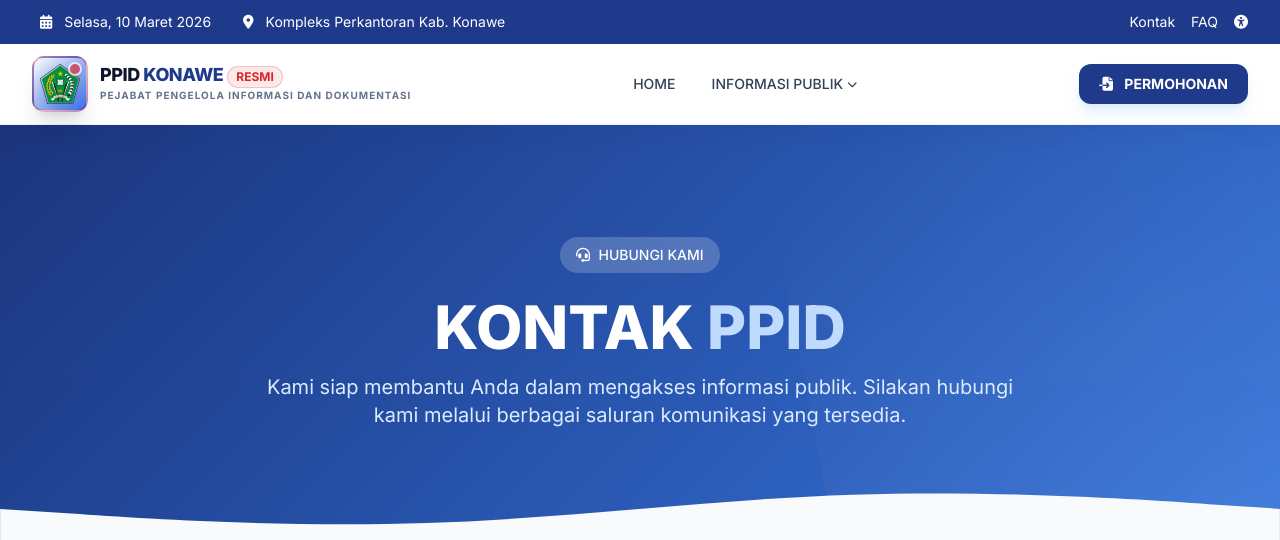
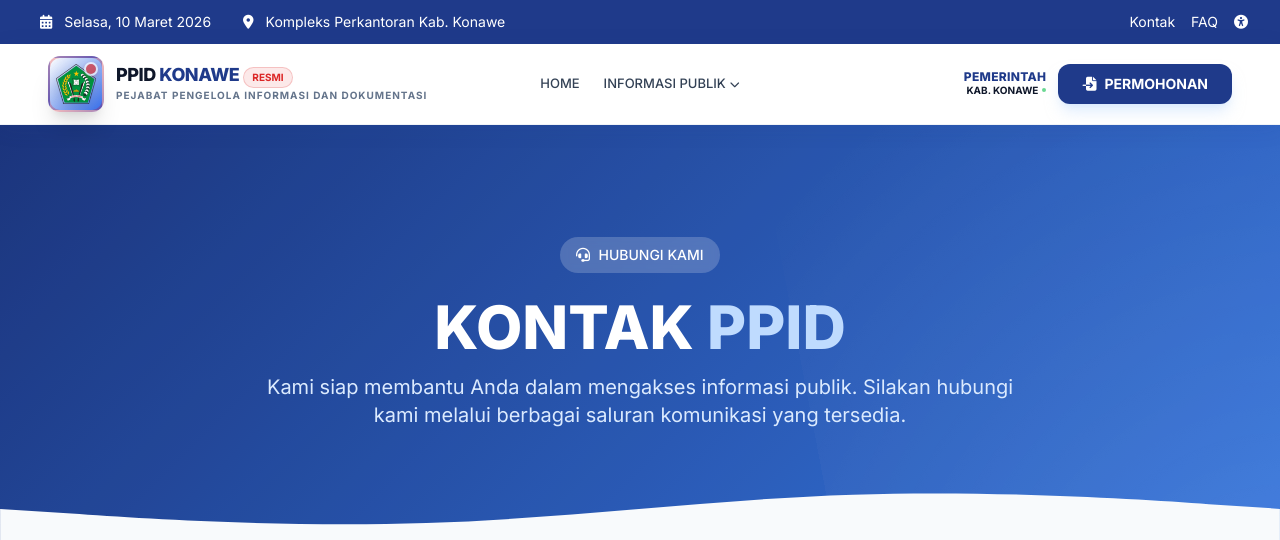
Before and after one commit to develop-konawe/ppid, a Laravel app: page /kontak in a window 1280 px wide. Shown: the top 540 px of the page. Run offline with Laravel 12, Linux system fonts and the light colour scheme; data that the repository does not hold is empty; parts of the project's set-up code (start-up, migrations or seed data) failed here and were passed over; some libraries are stand-ins or nearby versions.

Commit message:
Perbaikan header menu

```diff
--- a/resources/views/layouts/app.blade.php
+++ b/resources/views/layouts/app.blade.php
@@ -181,15 +181,10 @@
         }
 
 
-
         .mobile-menu {
             max-height: 0;
             overflow: hidden;
-            transition: max-height 0.3s ease-out;
-        }
-
-        .mobile-menu.active {
-            max-height: 500px;
+            transition: max-height 0.4s ease-in-out;
         }
 
         *:focus {
@@ -588,5 +583,76 @@
 </script>
 
 @stack('scripts')
+
+<script>
+    document.addEventListener('DOMContentLoaded', function () {
+        // --- 1. Logika Menu Utama (Buka/Tutup Keseluruhan) ---
+        const mobileBtn = document.getElementById('mobile-menu-toggle');
+        const mobileMenu = document.getElementById('mobile-menu');
+        const hamburgerLines = mobileBtn.querySelectorAll('span');
+
+        mobileBtn.addEventListener('click', function () {
+            const isMenuOpen = mobileMenu.classList.contains('opacity-100');
+
+            if (!isMenuOpen) {
+                // TAMPILKAN MENU: Hilangkan class yang menyembunyikan, tambahkan animasi
+                mobileMenu.classList.remove('opacity-0', 'invisible', '-translate-y-2');
+                mobileMenu.classList.add('opacity-100', 'visible', 'translate-y-0');
+
+                // Animasi icon jadi (X)
+                hamburgerLines[0].classList.add('rotate-45', 'translate-y-2');
+                hamburgerLines[1].classList.add('opacity-0');
+                hamburgerLines[2].classList.add('-rotate-45', '-translate-y-2');
+            } else {
+                // SEMBUNYIKAN MENU
+                mobileMenu.classList.remove('opacity-100', 'visible', 'translate-y-0');
+                mobileMenu.classList.add('opacity-0', 'invisible', '-translate-y-2');
+
+                // Animasi icon kembali ke hamburger
+                hamburgerLines[0].classList.remove('rotate-45', 'translate-y-2');
+                hamburgerLines[1].classList.remove('opacity-0');
+                hamburgerLines[2].classList.remove('-rotate-45', '-translate-y-2');
+
+                // Tutup otomatis semua dropdown yang sedang terbuka (opsional tapi disarankan)
+                setTimeout(() => {
+                    document.querySelectorAll('.mobile-submenu').forEach(sub => {
+                        sub.style.maxHeight = null;
+                        sub.classList.remove('py-2'); // hilangkan padding
+                    });
+                    document.querySelectorAll('.mobile-dropdown-toggle i').forEach(icon => {
+                        icon.classList.remove('rotate-180');
+                    });
+                }, 300); // tunggu animasi slide up selesai
+            }
+        });
+
+
+        // --- 2. Logika Dropdown Submenu (Accordion) ---
+        const dropdownToggles = document.querySelectorAll('.mobile-dropdown-toggle');
+
+        dropdownToggles.forEach(btn => {
+            btn.addEventListener('click', function (e) {
+                e.preventDefault();
+                const submenu = this.nextElementSibling;
+                const icon = this.querySelector('i');
+
+                // Putar Ikon Panah
+                icon.classList.toggle('rotate-180');
+
+                // Animasi Accordion (Buka/Tutup)
+                if (submenu.style.maxHeight) {
+                    // Jika sudah terbuka, maka tutup
+                    submenu.style.maxHeight = null;
+                    // Hapus padding agar tidak bersisa ruang kosong
+                    setTimeout(() => submenu.classList.remove('py-2'), 300);
+                } else {
+                    // Tambahkan padding, lalu hitung tinggi scroll agar muncul animasi slide-down
+                    submenu.classList.add('py-2');
+                    submenu.style.maxHeight = submenu.scrollHeight + 16 + "px"; // +16px untuk mengcover padding
+                }
+            });
+        });
+    });
+</script>
 </body>
 </html>
--- a/resources/views/layouts/part/header.blade.php
+++ b/resources/views/layouts/part/header.blade.php
@@ -13,18 +13,19 @@
 @endphp
 
 <header class="glass-nav sticky top-0 z-50 border-b border-slate-200/50">
-    <div class="max-w-7xl mx-auto px-4 md:px-8">
-        <nav class="py-3 flex justify-between items-center">
-            <!-- Logo & Government Title -->
-            <div class="flex items-center gap-4">
+    <div class="max-w-[1640px] mx-auto px-4 md:px-8 xl:px-12">
+
+        <nav class="py-3 flex justify-between items-center w-full gap-6 lg:gap-12 xl:gap-20">
+
+            <div class="flex-1 flex items-center justify-start shrink-0">
                 <a href="{{ route('home') }}" class="flex items-center gap-3 group">
                     <div class="logo-container relative">
-                        <div class="w-14 h-14 gov-badge-modern rounded-xl flex items-center justify-center shadow-xl hover-lift">
+                        <div class="w-12 h-12 md:w-14 md:h-14 gov-badge-modern rounded-xl flex items-center justify-center shadow-xl hover-lift">
                             <div class="relative">
                                 <img
                                     src="{{ asset('image/logo_konawe.png') }}"
                                     alt="Logo Kabupaten Konawe"
-                                    class="w-10 h-10 object-contain logo-konawe"
+                                    class="w-8 h-8 md:w-10 md:h-10 object-contain logo-konawe"
                                     loading="eager"
                                 />
                                 <div class="badge-indicator"></div>
@@ -37,33 +38,33 @@
                             <h1 class="text-lg font-black text-dark leading-none tracking-tight">
                                 PPID <span class="text-primary">KONAWE</span>
                             </h1>
-                            <span class="text-xs font-bold text-secondary px-2 py-0.5 bg-secondary/10 rounded-full border border-secondary/20 animate-pulse-slow">
+                            <span class="text-[10px] font-bold text-secondary px-2 py-0.5 bg-secondary/10 rounded-full border border-secondary/20 animate-pulse-slow">
                                 RESMI
                             </span>
                         </div>
-                        <p class="text-[10px] font-bold text-slate-500 tracking-widest uppercase">
+                        <p class="text-[9px] md:text-[10px] font-bold text-slate-500 tracking-widest uppercase">
                             Pejabat Pengelola Informasi dan Dokumentasi
                         </p>
                     </div>
                 </a>
             </div>
 
-            <!-- Desktop Navigation -->
-            <ul class="hidden lg:flex items-center gap-1 font-medium text-sm text-slate-700">
+            <div class="hidden lg:flex justify-center items-center shrink-0">
+                <ul class="flex items-center font-medium text-[12px] xl:text-[13px] 2xl:text-sm text-slate-700">
                     {{-- HOME MENU --}}
                     <li>
                         <a
                             href="{{ route('home') }}"
-                        class="px-4 py-3 {{ $currentRoute == 'home' ? 'text-primary border-b-2 border-primary' : 'hover:text-primary' }} hover:bg-primary-subtle transition-soft rounded-t-lg hover-lift inline-block"
+                            class="px-2 xl:px-3 py-3 {{ $currentRoute == 'home' ? 'text-primary border-b-2 border-primary' : 'hover:text-primary' }} hover:bg-primary-subtle transition-soft rounded-t-lg hover-lift inline-block whitespace-nowrap"
                         >
                             HOME
                         </a>
                     </li>
 
-                {{-- PROFIL MENU (Dynamic from Database) --}}
+                    {{-- PROFIL MENU --}}
                     @if($profilMenu)
                         <li class="relative group">
-                        <button class="flex items-center gap-1 px-4 py-3 hover:text-primary hover:bg-primary-subtle transition-soft rounded-t-lg focus:outline-none">
+                            <button class="flex items-center gap-1 px-2 xl:px-3 py-3 hover:text-primary hover:bg-primary-subtle transition-soft rounded-t-lg focus:outline-none whitespace-nowrap">
                                 {{ strtoupper($profilMenu->name) }}
                                 @if($profilMenu->children->count())
                                     <i class="fa-solid fa-chevron-down text-[10px] transition-transform group-hover:rotate-180"></i>
@@ -71,11 +72,11 @@
                             </button>
 
                             @if($profilMenu->children->count())
-                            <div class="absolute left-0 mt-0 w-56 bg-white rounded-b-lg shadow-2xl border border-slate-100 p-2 opacity-0 invisible group-hover:opacity-100 group-hover:visible transition-all duration-200 z-10">
+                                <div class="absolute left-0 mt-0 w-56 bg-white rounded-b-lg shadow-2xl border border-slate-100 p-2 opacity-0 invisible group-hover:opacity-100 group-hover:visible transition-all duration-200 z-10 text-sm text-left">
                                     @foreach ($profilMenu->children as $child)
                                         <a
                                             href="{{ $child->link }}"
-                                        class="block py-2 px-3 hover:bg-primary-subtle rounded-lg hover:text-primary transition-soft text-sm hover-lift"
+                                            class="block py-2 px-3 hover:bg-primary-subtle rounded-lg hover:text-primary transition-soft hover-lift"
                                         >
                                             {{ $child->name }}
                                         </a>
@@ -85,49 +86,29 @@
                         </li>
                     @endif
 
-                {{-- INFORMASI PUBLIK MENU (Static/Hardcoded) --}}
+                    {{-- INFORMASI PUBLIK MENU --}}
                     <li class="relative group">
-                    <button class="flex items-center gap-1 px-4 py-3 hover:text-primary hover:bg-primary-subtle transition-soft rounded-t-lg focus:outline-none">
+                        <button class="flex items-center gap-1 px-2 xl:px-3 py-3 hover:text-primary hover:bg-primary-subtle transition-soft rounded-t-lg focus:outline-none whitespace-nowrap">
                             INFORMASI PUBLIK
                             <i class="fa-solid fa-chevron-down text-[10px] transition-transform group-hover:rotate-180"></i>
                         </button>
-                    <div class="absolute left-0 mt-0 w-64 bg-white rounded-b-lg shadow-2xl border border-slate-100 p-2 opacity-0 invisible group-hover:opacity-100 group-hover:visible transition-all duration-200 z-10">
-                        <a
-                            href="{{ route('ppid.berkala') }}"
-                            class="block py-2 px-3 hover:bg-primary-subtle rounded-lg hover:text-primary transition-soft text-sm hover-lift"
-                        >
-                            Informasi Berkala
-                        </a>
-                        <a
-                            href="{{ route('ppid.serta-merta') }}"
-                            class="block py-2 px-3 hover:bg-primary-subtle rounded-lg hover:text-primary transition-soft text-sm hover-lift"
-                        >
-                            Informasi Serta Merta
-                        </a>
-                        <a
-                            href="{{ route('ppid.setiap-saat') }}"
-                            class="block py-2 px-3 hover:bg-primary-subtle rounded-lg hover:text-primary transition-soft text-sm hover-lift"
-                        >
-                            Informasi Setiap Saat
-                        </a>
-                        <a
-                            href="{{ route('ppid.dikecualikan') }}"
-                            class="block py-2 px-3 hover:bg-primary-subtle rounded-lg hover:text-primary transition-soft text-sm hover-lift"
-                        >
-                            Informasi Dikecualikan
-                        </a>
+                        <div class="absolute left-0 mt-0 w-64 bg-white rounded-b-lg shadow-2xl border border-slate-100 p-2 opacity-0 invisible group-hover:opacity-100 group-hover:visible transition-all duration-200 z-10 text-sm text-left">
+                            <a href="{{ route('ppid.berkala') }}" class="block py-2 px-3 hover:bg-primary-subtle rounded-lg hover:text-primary transition-soft hover-lift">Informasi Berkala</a>
+                            <a href="{{ route('ppid.serta-merta') }}" class="block py-2 px-3 hover:bg-primary-subtle rounded-lg hover:text-primary transition-soft hover-lift">Informasi Serta Merta</a>
+                            <a href="{{ route('ppid.setiap-saat') }}" class="block py-2 px-3 hover:bg-primary-subtle rounded-lg hover:text-primary transition-soft hover-lift">Informasi Setiap Saat</a>
+                            <a href="{{ route('ppid.dikecualikan') }}" class="block py-2 px-3 hover:bg-primary-subtle rounded-lg hover:text-primary transition-soft hover-lift">Informasi Dikecualikan</a>
                         </div>
                     </li>
 
-                {{-- DYNAMIC MENUS (from database, excluding Profil & Informasi Publik) --}}
+                    {{-- DYNAMIC MENUS --}}
                     @foreach ($otherMenus as $menu)
                         <li class="relative group">
                             <a
                                 href="{{ $menu->link }}"
                                 @if($menu->children->count())
-                                class="flex items-center gap-1 px-4 py-3 hover:text-primary hover:bg-primary-subtle transition-soft rounded-t-lg focus:outline-none"
+                                    class="flex items-center gap-1 px-2 xl:px-3 py-3 hover:text-primary hover:bg-primary-subtle transition-soft rounded-t-lg focus:outline-none whitespace-nowrap"
                                 @else
-                                class="px-4 py-3 hover:text-primary hover:bg-primary-subtle transition-soft rounded-t-lg hover-lift inline-block {{ $currentRoute == $menu->type ? 'text-primary border-b-2 border-primary' : '' }}"
+                                    class="px-2 xl:px-3 py-3 hover:text-primary hover:bg-primary-subtle transition-soft rounded-t-lg hover-lift inline-block whitespace-nowrap {{ $currentRoute == $menu->type ? 'text-primary border-b-2 border-primary' : '' }}"
                                 @endif
                             >
                                 {{ strtoupper($menu->name) }}
@@ -137,12 +118,9 @@
                             </a>
 
                             @if($menu->children->count())
-                            <div class="absolute left-0 mt-0 w-56 bg-white rounded-b-lg shadow-2xl border border-slate-100 p-2 opacity-0 invisible group-hover:opacity-100 group-hover:visible transition-all duration-200 z-10">
+                                <div class="absolute left-0 mt-0 w-56 bg-white rounded-b-lg shadow-2xl border border-slate-100 p-2 opacity-0 invisible group-hover:opacity-100 group-hover:visible transition-all duration-200 z-10 text-sm text-left">
                                     @foreach ($menu->children as $child)
-                                    <a
-                                        href="{{ $child->link }}"
-                                        class="block py-2 px-3 hover:bg-primary-subtle rounded-lg hover:text-primary transition-soft text-sm hover-lift"
-                                    >
+                                        <a href="{{ $child->link }}" class="block py-2 px-3 hover:bg-primary-subtle rounded-lg hover:text-primary transition-soft hover-lift">
                                             {{ $child->name }}
                                         </a>
                                     @endforeach
@@ -151,11 +129,10 @@
                         </li>
                     @endforeach
                 </ul>
+            </div>
 
-            <!-- CTA & Mobile Menu Button -->
-            <div class="flex items-center gap-3">
-                <!-- Government Title for Mobile -->
-                <div class="lg:hidden text-right">
+            <div class="flex-1 flex items-center justify-end gap-3 shrink-0">
+                <div class="text-right">
                     <h2 class="text-xs font-black text-primary leading-none tracking-wide">PEMERINTAH</h2>
                     <p class="text-[10px] font-bold text-dark flex items-center justify-end gap-1">
                         KAB. KONAWE
@@ -163,72 +140,91 @@
                     </p>
                 </div>
 
-                <button class="hidden md:block bg-primary hover:bg-primary-dark text-white px-5 py-2.5 rounded-xl font-bold text-sm shadow-lg shadow-blue-200/50 transition-soft transform hover:-translate-y-0.5 hover:shadow-xl ripple-light">
+                <a href="{{ url('/permohonan-informasi') }}" class="hidden md:flex items-center justify-center bg-primary hover:bg-primary-dark text-white px-4 xl:px-6 py-2 xl:py-2.5 rounded-xl font-bold text-[11px] xl:text-sm shadow-lg shadow-blue-200/50 transition-soft transform hover:-translate-y-0.5 hover:shadow-xl ripple-light whitespace-nowrap">
                     <i class="fa-solid fa-file-import mr-2"></i> PERMOHONAN
-                </button>
+                </a>
 
-                <!-- Mobile Menu Toggle -->
-                <button
-                    id="mobile-menu-toggle"
-                    class="lg:hidden w-10 h-10 rounded-lg flex flex-col items-center justify-center gap-1.5 focus:outline-none hover-scale"
-                    aria-label="Toggle menu"
-                >
+                <button id="mobile-menu-toggle" class="lg:hidden w-10 h-10 rounded-lg flex flex-col items-center justify-center gap-1.5 focus:outline-none hover-scale" aria-label="Toggle menu">
                     <span class="w-6 h-0.5 bg-dark transition-all"></span>
                     <span class="w-6 h-0.5 bg-dark transition-all"></span>
                     <span class="w-6 h-0.5 bg-dark transition-all"></span>
                 </button>
             </div>
+
         </nav>
 
-        <!-- Mobile Menu -->
-        <div id="mobile-menu" class="mobile-menu lg:hidden bg-white border-t border-slate-100">
-            <div class="py-4 space-y-2">
+        <div id="mobile-menu" class="lg:hidden absolute top-full left-0 w-full bg-white border-t border-slate-100 shadow-xl opacity-0 invisible -translate-y-2 transition-all duration-300 z-50">
+            <div class="max-h-[80vh] overflow-y-auto py-4 space-y-1">
                 {{-- Mobile HOME --}}
-                <a href="{{ route('home') }}" class="block py-2 px-4 {{ $currentRoute == 'home' ? 'bg-primary-subtle text-primary font-semibold' : 'hover:bg-primary-subtle hover:text-primary' }} rounded-lg text-sm hover-lift">
+                <a href="{{ route('home') }}" class="block py-3 px-6 {{ $currentRoute == 'home' ? 'bg-primary-subtle text-primary font-semibold border-l-4 border-primary' : 'hover:bg-primary-subtle hover:text-primary border-l-4 border-transparent' }} text-sm transition-soft">
                     HOME
                 </a>
 
-                {{-- Mobile PROFIL with children --}}
-                @if($profilMenu && $profilMenu->children->count())
+                {{-- Mobile PROFIL --}}
+                @if($profilMenu)
+                    @if($profilMenu->children->count())
+                        <div>
+                            <button class="mobile-dropdown-toggle w-full flex items-center justify-between py-3 px-6 hover:bg-primary-subtle hover:text-primary border-l-4 border-transparent text-sm font-medium transition-soft focus:outline-none">
+                                <span>{{ strtoupper($profilMenu->name) }}</span>
+                                <i class="fa-solid fa-chevron-down text-xs transition-transform duration-300"></i>
+                            </button>
+                            <div class="mobile-submenu max-h-0 overflow-hidden bg-slate-50 flex-col transition-all duration-300">
                                 @foreach ($profilMenu->children as $child)
-                        <a href="{{ $child->link }}" class="block py-2 px-4 hover:bg-primary-subtle hover:text-primary rounded-lg transition-soft text-sm hover-lift">
-                            {{ strtoupper($child->name) }}
+                                    <a href="{{ $child->link }}" class="block py-3 pl-10 pr-6 hover:text-primary text-slate-600 text-sm transition-soft border-l-[3px] border-slate-200 hover:border-primary hover:bg-slate-100">
+                                        {{ $child->name }}
                                     </a>
                                 @endforeach
+                            </div>
+                        </div>
+                    @else
+                        <a href="{{ $profilMenu->link }}" class="block py-3 px-6 hover:bg-primary-subtle hover:text-primary border-l-4 border-transparent text-sm font-medium transition-soft">
+                            {{ strtoupper($profilMenu->name) }}
+                        </a>
+                    @endif
                 @endif
 
-                {{-- Mobile INFORMASI PUBLIK submenu --}}
-                <a href="{{ route('ppid.berkala') }}" class="block py-2 px-4 hover:bg-primary-subtle hover:text-primary rounded-lg transition-soft text-sm hover-lift">
-                    INFORMASI BERKALA
-                </a>
-                <a href="{{ route('ppid.serta-merta') }}" class="block py-2 px-4 hover:bg-primary-subtle hover:text-primary rounded-lg transition-soft text-sm hover-lift">
-                    INFORMASI SERTA MERTA
-                </a>
-                <a href="{{ route('ppid.setiap-saat') }}" class="block py-2 px-4 hover:bg-primary-subtle hover:text-primary rounded-lg transition-soft text-sm hover-lift">
-                    INFORMASI SETIAP SAAT
-                </a>
-                <a href="{{ route('ppid.dikecualikan') }}" class="block py-2 px-4 hover:bg-primary-subtle hover:text-primary rounded-lg transition-soft text-sm hover-lift">
-                    INFORMASI DIKECUALIKAN
-                </a>
+                {{-- Mobile INFORMASI PUBLIK --}}
+                <div>
+                    <button class="mobile-dropdown-toggle w-full flex items-center justify-between py-3 px-6 hover:bg-primary-subtle hover:text-primary border-l-4 border-transparent text-sm font-medium transition-soft focus:outline-none">
+                        <span>INFORMASI PUBLIK</span>
+                        <i class="fa-solid fa-chevron-down text-xs transition-transform duration-300"></i>
+                    </button>
+                    <div class="mobile-submenu max-h-0 overflow-hidden bg-slate-50 flex-col transition-all duration-300">
+                        <a href="{{ route('ppid.berkala') }}" class="block py-3 pl-10 pr-6 hover:text-primary text-slate-600 text-sm transition-soft border-l-[3px] border-slate-200 hover:border-primary hover:bg-slate-100">Informasi Berkala</a>
+                        <a href="{{ route('ppid.serta-merta') }}" class="block py-3 pl-10 pr-6 hover:text-primary text-slate-600 text-sm transition-soft border-l-[3px] border-slate-200 hover:border-primary hover:bg-slate-100">Informasi Serta Merta</a>
+                        <a href="{{ route('ppid.setiap-saat') }}" class="block py-3 pl-10 pr-6 hover:text-primary text-slate-600 text-sm transition-soft border-l-[3px] border-slate-200 hover:border-primary hover:bg-slate-100">Informasi Setiap Saat</a>
+                        <a href="{{ route('ppid.dikecualikan') }}" class="block py-3 pl-10 pr-6 hover:text-primary text-slate-600 text-sm transition-soft border-l-[3px] border-slate-200 hover:border-primary hover:bg-slate-100">Informasi Dikecualikan</a>
+                    </div>
+                </div>
 
                 {{-- Mobile DYNAMIC MENUS (excluding Profil & Informasi Publik) --}}
                 @foreach ($otherMenus as $menu)
                     @if($menu->children->count())
+                        <div>
+                            <button class="mobile-dropdown-toggle w-full flex items-center justify-between py-3 px-6 hover:bg-primary-subtle hover:text-primary border-l-4 border-transparent text-sm font-medium transition-soft focus:outline-none">
+                                <span>{{ strtoupper($menu->name) }}</span>
+                                <i class="fa-solid fa-chevron-down text-xs transition-transform duration-300"></i>
+                            </button>
+                            <div class="mobile-submenu max-h-0 overflow-hidden bg-slate-50 flex-col transition-all duration-300">
                                 @foreach ($menu->children as $child)
-                            <a href="{{ $child->link }}" class="block py-2 px-4 hover:bg-primary-subtle hover:text-primary rounded-lg transition-soft text-sm hover-lift">
-                                {{ strtoupper($child->name) }}
+                                    <a href="{{ $child->link }}" class="block py-3 pl-10 pr-6 hover:text-primary text-slate-600 text-sm transition-soft border-l-[3px] border-slate-200 hover:border-primary hover:bg-slate-100">
+                                        {{ $child->name }}
                                     </a>
                                 @endforeach
+                            </div>
+                        </div>
                     @else
-                        <a href="{{ $menu->link }}" class="block py-2 px-4 hover:bg-primary-subtle hover:text-primary rounded-lg transition-soft text-sm hover-lift">
+                        <a href="{{ $menu->link }}" class="block py-3 px-6 hover:bg-primary-subtle hover:text-primary border-l-4 border-transparent text-sm font-medium transition-soft">
                             {{ strtoupper($menu->name) }}
                         </a>
                     @endif
                 @endforeach
 
-                <button class="w-full mt-3 bg-primary text-white py-2.5 rounded-lg font-bold text-sm hover:bg-primary-dark transition-soft ripple-light">
+                <div class="px-6 pt-6 pb-4">
+                    <a href="{{ url('/permohonan-informasi') }}" class="flex items-center justify-center w-full bg-primary text-white py-3.5 rounded-xl font-bold text-sm hover:bg-primary-dark transition-soft shadow-lg">
                         <i class="fa-solid fa-file-import mr-2"></i> PERMOHONAN INFORMASI
-                </button>
+                    </a>
+                </div>
             </div>
         </div>
     </div>
```
Lines whose indentation alone changed are shown as unchanged.
